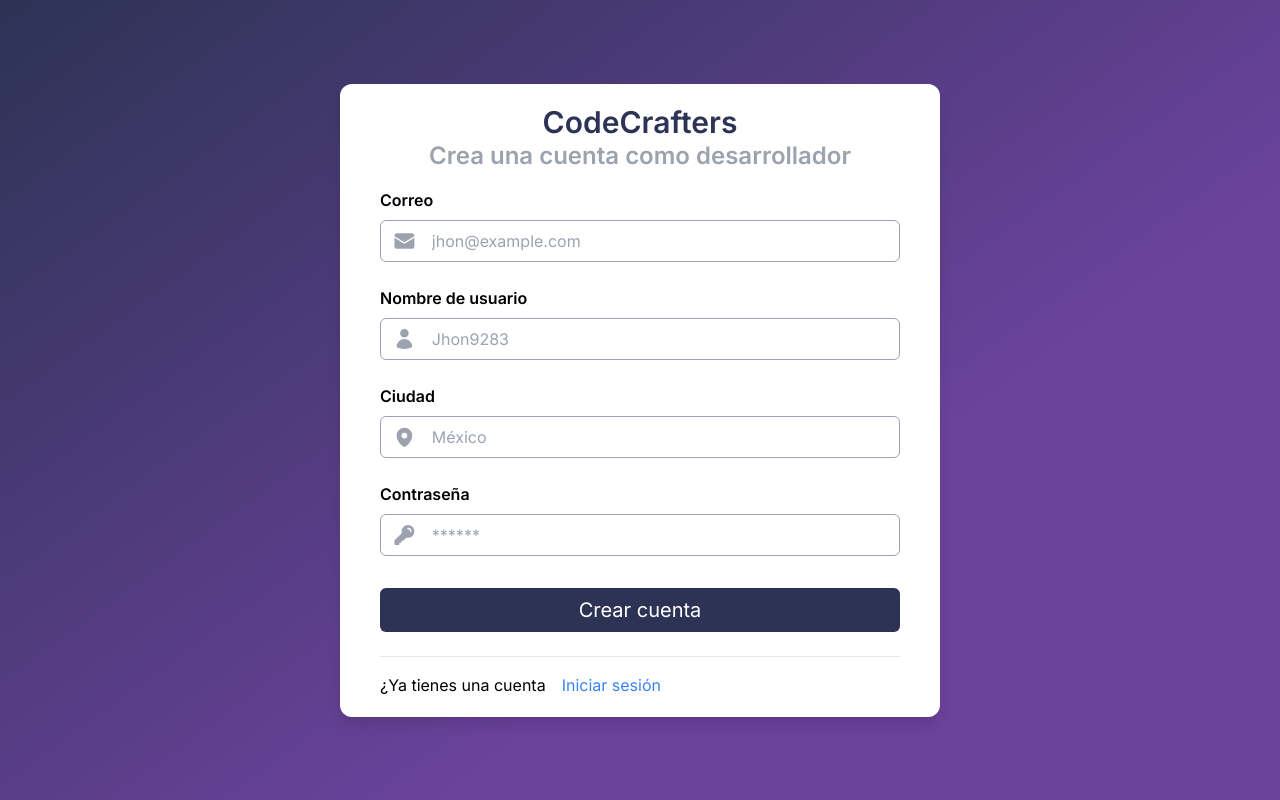
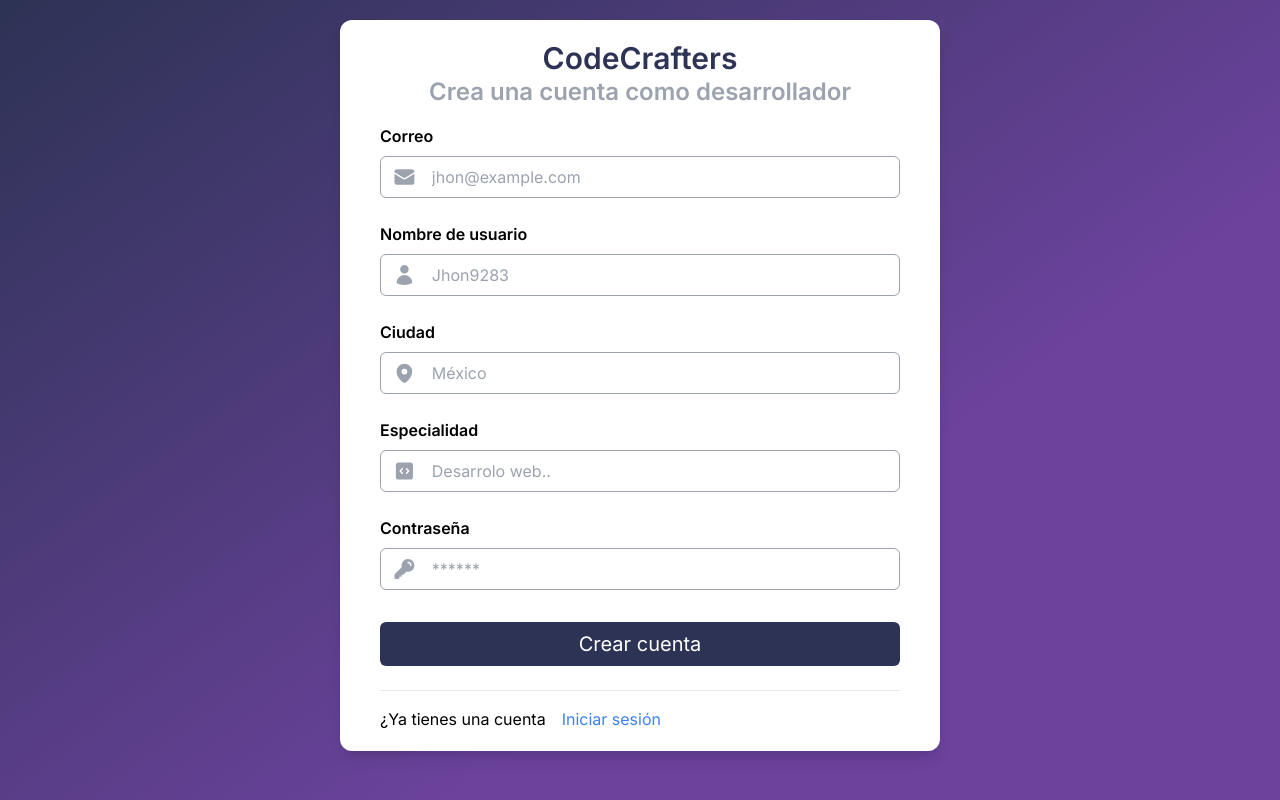
Before and after one commit to Oliver-G-R/freelancer-web-app, a Next.js app: page /auth/register/developer in a window 1280 px wide. Built offline with nearby package versions, Linux system fonts and the light colour scheme.

Commit message:
add: input para desarrolador en pagina de crear cuenta y agregando estilos la pagina de perfil

```diff
--- a/src/app/(auth)/auth/register/developer/page.tsx
+++ b/src/app/(auth)/auth/register/developer/page.tsx
@@ -2,7 +2,7 @@
 import { FormEvent } from "react";
 import { FormAuth } from "../../_components/FormAuth";
 import { InputForm } from "../../_components/InputForm";
-import { HiEnvelope, HiKey, HiUser, HiMapPin } from 'react-icons/hi2'
+import { HiEnvelope, HiKey, HiUser, HiMapPin, HiCodeBracketSquare } from 'react-icons/hi2'
 export default function Developer(){
   const handleSubmit = (e: FormEvent) => {}
   return (
@@ -39,6 +39,15 @@ export default function Developer(){
         <HiMapPin className="text-gray-400 text-2xl" />
       </InputForm>
       <InputForm
+        id="specialty"
+        type="text"
+        name="specialty"
+        placeholder="Desarrolo web.."
+        labelTitle="Especialidad"
+      >
+        <HiCodeBracketSquare className="text-gray-400 text-2xl" />
+      </InputForm>
+      <InputForm
         id="password"
         type="password"
         name="password"
--- a/src/app/(user)/detail/[id]/page.tsx
+++ b/src/app/(user)/detail/[id]/page.tsx
@@ -137,7 +137,7 @@ export default function Detail() {
           <picture className="overflow-hidden rounded-full h-[150px] w-[150px] mb-4">
             <img className="object-cover object-center h-full w-full" src="https://media.gq.com.mx/photos/61780a08f865d472dfcd66c8/master/w_2560%2Cc_limit/GettyImages-1225777369.jpg" alt="Avatar" />
           </picture>
-          <Link className="text-center font-semibold w-full rounded-md p-2 bg-[--color-secondary] text-white transition hover:opacity-95" href="/">
+          <Link className="text-center font-semibold w-full rounded-md p-2 bg-[--color-secondary] text-white transition hover:opacity-95" href="/profile/oliver">
             Ver perfil
           </Link>
 
--- a/src/app/(user)/profile/[userName]/page.tsx
+++ b/src/app/(user)/profile/[userName]/page.tsx
@@ -1,8 +1,39 @@
+import { GridCard } from "@/components/GridCard";
+
 export default function Profile(){
   return (
     <>
-      <main className="global-container">
-        <h1>Profile</h1>
+      <main className="global-container pt-28 ">
+        <div className="flex gap-6">
+          <section className="flex  gap-4 flex-col justify-center items-center rounded-xl shadow-lg bg-white w-[250px] h-[250px] overflow-hidden">
+            <picture className="h-full w-full block overflow-hidden">
+              <img className="object-cover object-center h-full w-full" src="https://media.gq.com.mx/photos/61780a08f865d472dfcd66c8/master/w_2560%2Cc_limit/GettyImages-1225777369.jpg" alt="Avatar" />
+            </picture>
+
+            <div className="pb-4">
+              <h2 className="font-bold text-3xl">
+                Oliver Guerrero
+              </h2>
+              <p className="text-2xl">
+                @oliver
+              </p>
+            </div>
+          </section>
+
+         <div className="flex flex-col mt-[auto] mb-10">
+            <span className="text-white font-semibold">
+              Especialidad
+            </span>
+            <h1 className="text-6xl font-semibold text-white">
+              Desarrollador web Full Stack
+            </h1>
+         </div>
+        </div>
+
+        <div className="mt-10">
+          <GridCard title="Trabajos mas recientes" />
+        </div>
+
       </main>
     </>
   )
--- a/src/app/globals.css
+++ b/src/app/globals.css
@@ -32,6 +32,7 @@ body {
   max-width: 1500px;
   padding-left: 30px;
   padding-right: 30px;
+  padding-bottom: 30px;
 }
 
 @media screen and (max-width: 1100px) {
--- a/src/app/(user)/page.tsx
+++ b/src/app/page.tsx
@@ -1,5 +1,4 @@
 import { GridCard } from "@/components/GridCard";
-import { HeaderNav } from "@/components/HeaderNav";
 import { Search } from "@/components/Search";
 
 export default function Home() {
```
